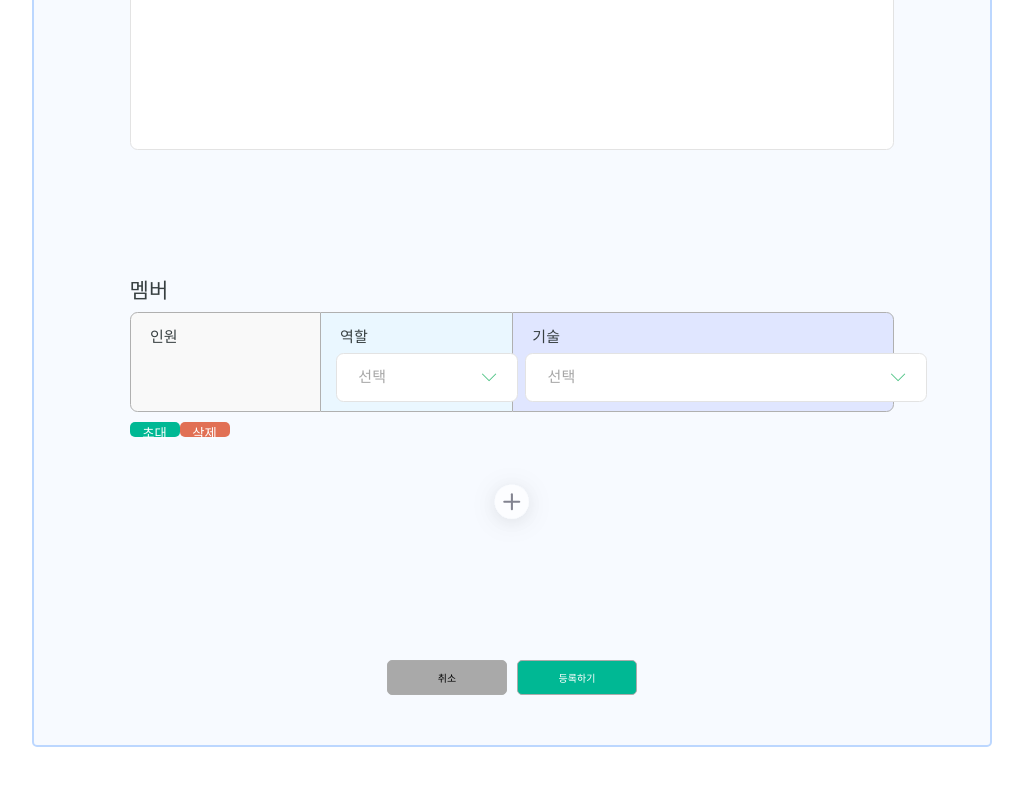
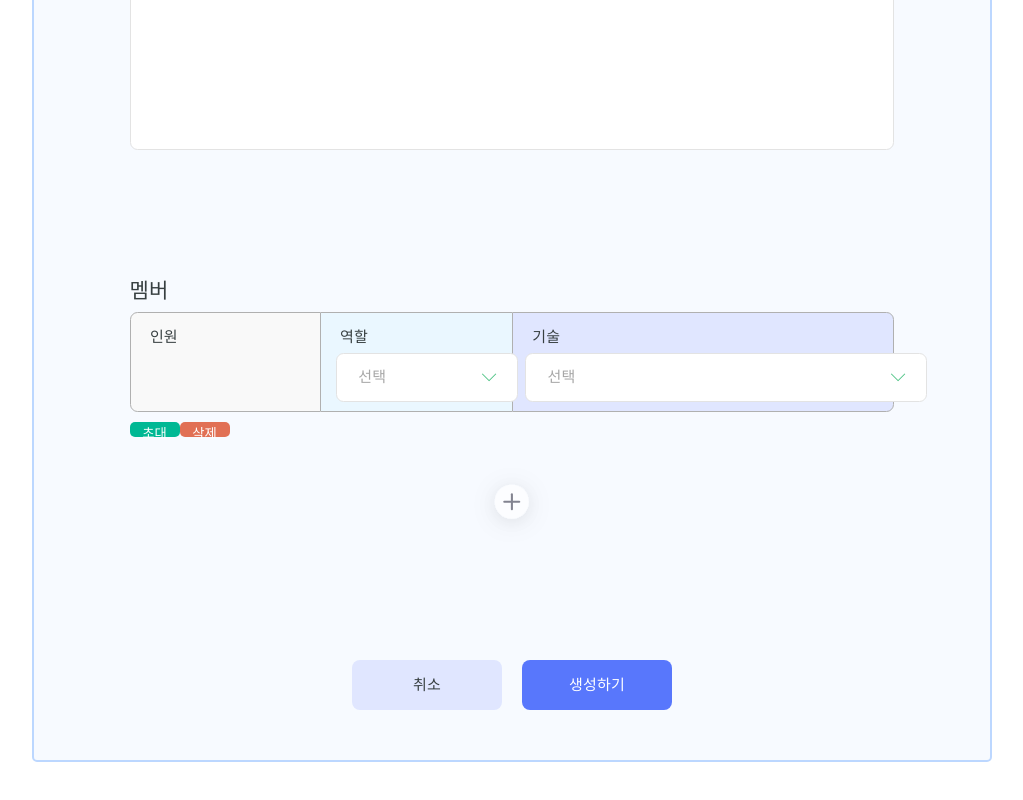
Before and after one commit to kimsuyeon0916/MeeTeam_FrontEnd, a React (Vite) app: page /create in a window 1280 px wide. Shown: the part 1343-2143 px from the top of the page, without its empty margins (128-1151 px from the left). Built offline with nearby package versions, Linux system fonts and the light colour scheme.

Commit message:
fix: #12 생성페이지 등록하기 버튼 디자인 수정

```diff
--- a/src/pages/meeTeamCreatePage/MeeTeamCreatePage.styled.ts
+++ b/src/pages/meeTeamCreatePage/MeeTeamCreatePage.styled.ts
@@ -207,28 +207,33 @@ const MeeTeamCreatePage = styled.div`
 			margin-top: 70px;
 			display: flex;
 			justify-content: center;
-			gap: 1rem;
+			gap: 2rem;
 
 			button {
 				display: flex;
 				justify-content: center;
 				align-items: center;
-				width: 12rem;
-				height: 3.5rem;
-				padding: 0.625rem;
-				gap: 0.625rem;
-				border-radius: 0.5rem;
-				border: 0.5px solid #ababab;
+				width: 15rem;
+				height: 5rem;
+				padding: 1rem 1rem;
+				border: none;
+				gap: 1rem;
+				border-radius: 0.8rem;
 				cursor: pointer;
-				font-size: 1rem;
+				color: #373f41;
+				font-size: 1.5rem;
+				font-style: normal;
+				font-weight: 400;
+				line-height: 1.8rem; /* 75% */
+				letter-spacing: 0.02rem;
 			}
 
 			button:nth-child(1) {
-				background: #a9a9a9;
+				background: #e0e6ff;
 			}
 
 			button:nth-child(2) {
-				background: #00b894;
+				background: #5877fc;
 				color: #fff;
 			}
 		}
--- a/src/pages/meeTeamCreatePage/MeeTeamCreatePage.tsx
+++ b/src/pages/meeTeamCreatePage/MeeTeamCreatePage.tsx
@@ -222,7 +222,7 @@ const MeeTeamCreatePage = () => {
 						</div>
 						<div className='container__controller'>
 							<button onClick={onClickCancel}>취소</button>
-							<button type='submit'>등록하기</button>
+							<button type='submit'>생성하기</button>
 						</div>
 					</div>
 				</form>
```
